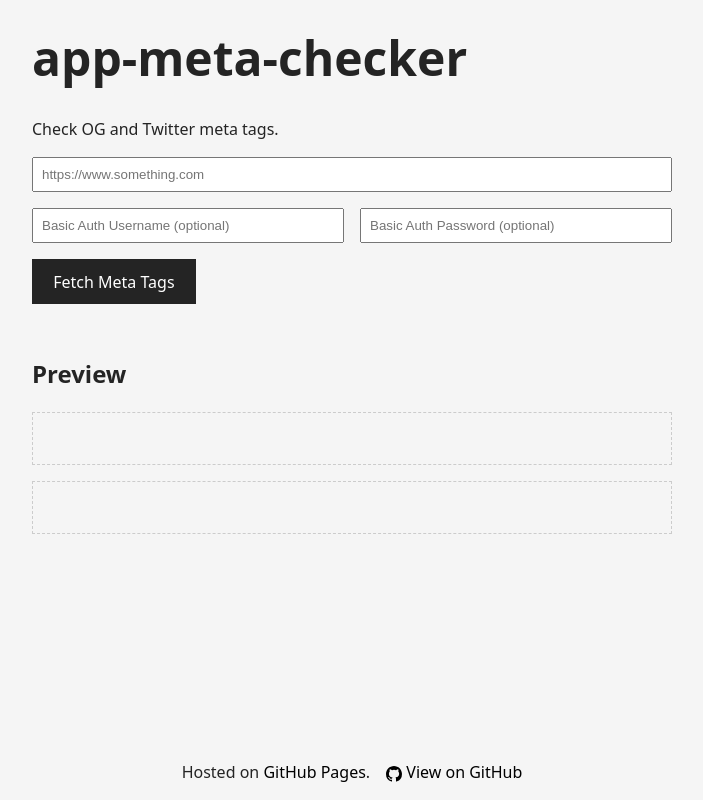
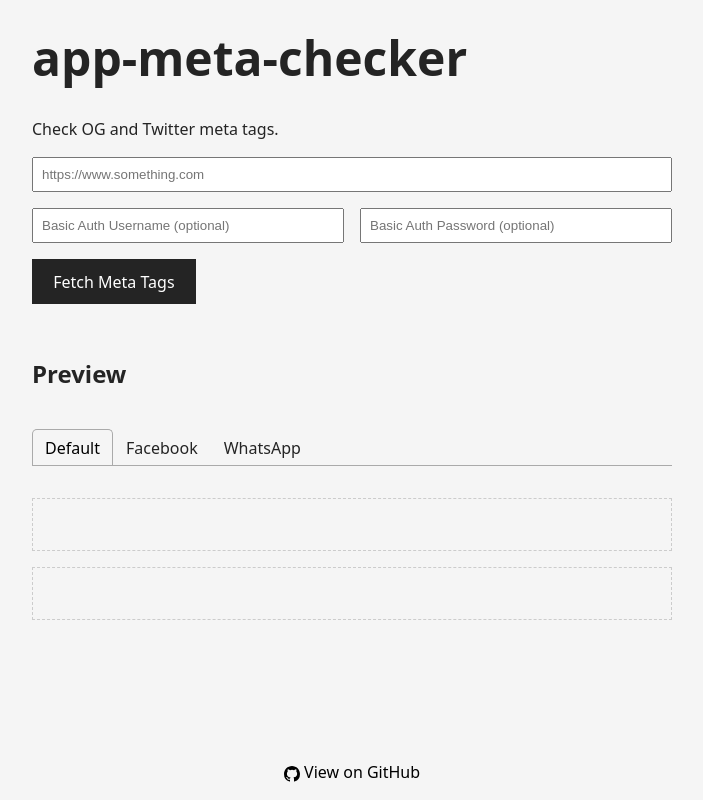
Before and after one commit to karl-mantle/app-meta-checker, a React (Vite) app in the folder frontend/: page / in a window 1280 px wide. Shown: the whole page, without its empty margins (288-991 px from the left). Built offline with nearby package versions, Linux system fonts and the light colour scheme.

Commit message:
added react-tabs

```diff
--- a/frontend/index.html
+++ b/frontend/index.html
@@ -14,15 +14,6 @@
     <main id="root"></main>
     <script type="module" src="/src/main.jsx"></script>
     <footer>
-      <p>
-        Hosted on
-        <a
-          href="https://pages.github.com/"
-          target="_blank"
-          rel="noopener noreferrer"
-          >GitHub Pages</a
-        >.
-      </p>
       <a
         href="https://github.com/karl-mantle/app-meta-checker"
         target="_blank"
--- a/frontend/package.json
+++ b/frontend/package.json
@@ -15,7 +15,8 @@
   "dependencies": {
     "gh-pages": "^6.3.0",
     "react": "^19.1.0",
-    "react-dom": "^19.1.0"
+    "react-dom": "^19.1.0",
+    "react-tabs": "^6.1.0"
   },
   "devDependencies": {
     "@eslint/js": "^9.30.1",
--- a/frontend/src/App.jsx
+++ b/frontend/src/App.jsx
@@ -1,4 +1,6 @@
 import { useState } from "react";
+import { Tab, Tabs, TabList, TabPanel } from "react-tabs";
+import DefaultPreview from "./components/DefaultPreview";
 
 const defaultPreview = {
   title: "",
@@ -45,9 +47,6 @@ export default function App() {
     }
   };
 
-  const ogImgSrc = meta.ogImageBase64 || meta.ogImage;
-  const twitterImgSrc = meta.twitterImageBase64 || meta.twitterImage;
-
   return (
     <>
       <form
@@ -64,14 +63,14 @@ export default function App() {
           onChange={(e) => setUrl(e.target.value)}
         />
         <input
-          id="ba-username"
+          id="username"
           type="text"
           placeholder="Basic Auth Username (optional)"
           value={username}
           onChange={(e) => setUsername(e.target.value)}
         />
         <input
-          id="ba-password"
+          id="password"
           type="password"
           placeholder="Basic Auth Password (optional)"
           value={password}
@@ -83,35 +82,26 @@ export default function App() {
       </form>
 
       {error && <p style={{ color: "red" }}>{error}</p>}
+
       <section>
-        <div style={{ marginTop: "2rem" }}>
-          <h2>Preview</h2>
-          <div
-            style={{
-              border: "1px dashed #ccc",
-              padding: "1rem",
-              marginBottom: "1rem",
-            }}
-          >
-            <h3>{meta.ogTitle || meta.title}</h3>
-            <p>{meta.ogDescription || meta.description}</p>
-            {ogImgSrc && (
-              <img src={ogImgSrc} alt="og:image" style={{ maxWidth: "100%" }} />
-            )}
-          </div>
+        <h2>Preview</h2>
+        <Tabs>
+          <TabList>
+            <Tab>Default</Tab>
+            <Tab>Facebook</Tab>
+            <Tab>WhatsApp</Tab>
+          </TabList>
 
-          <div style={{ border: "1px dashed #ccc", padding: "1rem" }}>
-            <h3>{meta.twitterTitle || meta.title}</h3>
-            <p>{meta.twitterDescription || meta.description}</p>
-            {twitterImgSrc && (
-              <img
-                src={twitterImgSrc}
-                alt="twitter:image"
-                style={{ maxWidth: "100%" }}
-              />
-            )}
-          </div>
-        </div>
+          <TabPanel>
+            <DefaultPreview meta={meta} />
+          </TabPanel>
+          <TabPanel>
+            <h2>Facebook</h2>
+          </TabPanel>
+          <TabPanel>
+            <h2>WhatsApp</h2>
+          </TabPanel>
+        </Tabs>
       </section>
     </>
   );
--- /dev/null
+++ b/frontend/src/components/DefaultPreview.jsx
@@ -0,0 +1,38 @@
+const DefaultPreview = ({ meta }) => {
+  const ogImgSrc = meta.ogImageBase64 || meta.ogImage;
+  const twitterImgSrc = meta.twitterImageBase64 || meta.twitterImage;
+
+  return (
+    <>
+      <div style={{ marginTop: "2rem" }}>
+        <div
+          style={{
+            border: "1px dashed #ccc",
+            padding: "1rem",
+            marginBottom: "1rem",
+          }}
+        >
+          <h3>{meta.ogTitle || meta.title}</h3>
+          <p>{meta.ogDescription || meta.description}</p>
+          {ogImgSrc && (
+            <img src={ogImgSrc} alt="og:image" style={{ maxWidth: "100%" }} />
+          )}
+        </div>
+
+        <div style={{ border: "1px dashed #ccc", padding: "1rem" }}>
+          <h3>{meta.twitterTitle || meta.title}</h3>
+          <p>{meta.twitterDescription || meta.description}</p>
+          {twitterImgSrc && (
+            <img
+              src={twitterImgSrc}
+              alt="twitter:image"
+              style={{ maxWidth: "100%" }}
+            />
+          )}
+        </div>
+      </div>
+    </>
+  );
+};
+
+export default DefaultPreview;
--- a/frontend/src/index.css
+++ b/frontend/src/index.css
@@ -2,7 +2,9 @@
   background-color: #000;
   color-scheme: light dark;
   color: #f5f5f5;
-  font-family: system-ui, -apple-system, BlinkMacSystemFont, "Segoe UI", "Noto Sans", Helvetica, Arial, sans-serif, "Apple Color Emoji", "Segoe UI Emoji";
+  font-family: system-ui, -apple-system, BlinkMacSystemFont, "Segoe UI",
+    "Noto Sans", Helvetica, Arial, sans-serif, "Apple Color Emoji",
+    "Segoe UI Emoji";
   font-synthesis: none;
   font-weight: 400;
   line-height: 1.5;
@@ -58,7 +60,9 @@ button:hover {
   border-color: #fff;
 }
 button:focus,
-button:focus-visible, input:focus, input:focus-visible {
+button:focus-visible,
+input:focus,
+input:focus-visible {
   outline: 4px auto -webkit-focus-ring-color;
 }
 
@@ -78,6 +82,7 @@ form {
   grid-template-columns: 1fr;
   gap: 1rem;
   width: 100%;
+  margin-bottom: 1rem;
 }
 
 h1 {
@@ -85,7 +90,8 @@ h1 {
   line-height: 1.1;
 }
 
-header, main {
+header,
+main {
   grid-column: 1;
 }
 
@@ -115,13 +121,15 @@ svg {
     background-color: #f5f5f5;
     color: #242424;
   }
-  a, a:hover, a:has(svg):hover {
+  a,
+  a:hover,
+  a:has(svg):hover {
     color: #000;
   }
   button:hover {
     background-color: transparent;
     border-color: #242424;
-    color: #242424
+    color: #242424;
   }
 }
 
@@ -136,13 +144,55 @@ svg {
   footer {
     flex-direction: row;
   }
-  footer, header, main {
+  footer,
+  header,
+  main {
     grid-column: 2;
   }
   form {
     grid-template-columns: 1fr 1fr;
+    margin-bottom: 2rem;
   }
-  form > :first-child, form > button {
+  form > :first-child,
+  form > button {
     grid-column: span 2;
   }
 }
+
+/* react tabs */
+
+.react-tabs {
+  -webkit-tap-highlight-color: transparent;
+}
+
+.react-tabs__tab-list {
+  border-bottom: 1px solid #aaa;
+  margin: 0 0 10px;
+  padding: 0;
+}
+
+.react-tabs__tab {
+  display: inline-block;
+  border: 1px solid transparent;
+  border-bottom: none;
+  bottom: -1px;
+  position: relative;
+  list-style: none;
+  padding: 6px 12px;
+  cursor: pointer;
+}
+
+.react-tabs__tab--selected {
+  background: transparent;
+  border-color: #aaa;
+  color: black;
+  border-radius: 5px 5px 0 0;
+}
+
+.react-tabs__tab-panel {
+  display: none;
+}
+
+.react-tabs__tab-panel--selected {
+  display: block;
+}
```
Also changed, not shown: 1 other file (tests, documents, lock files or other folders).
